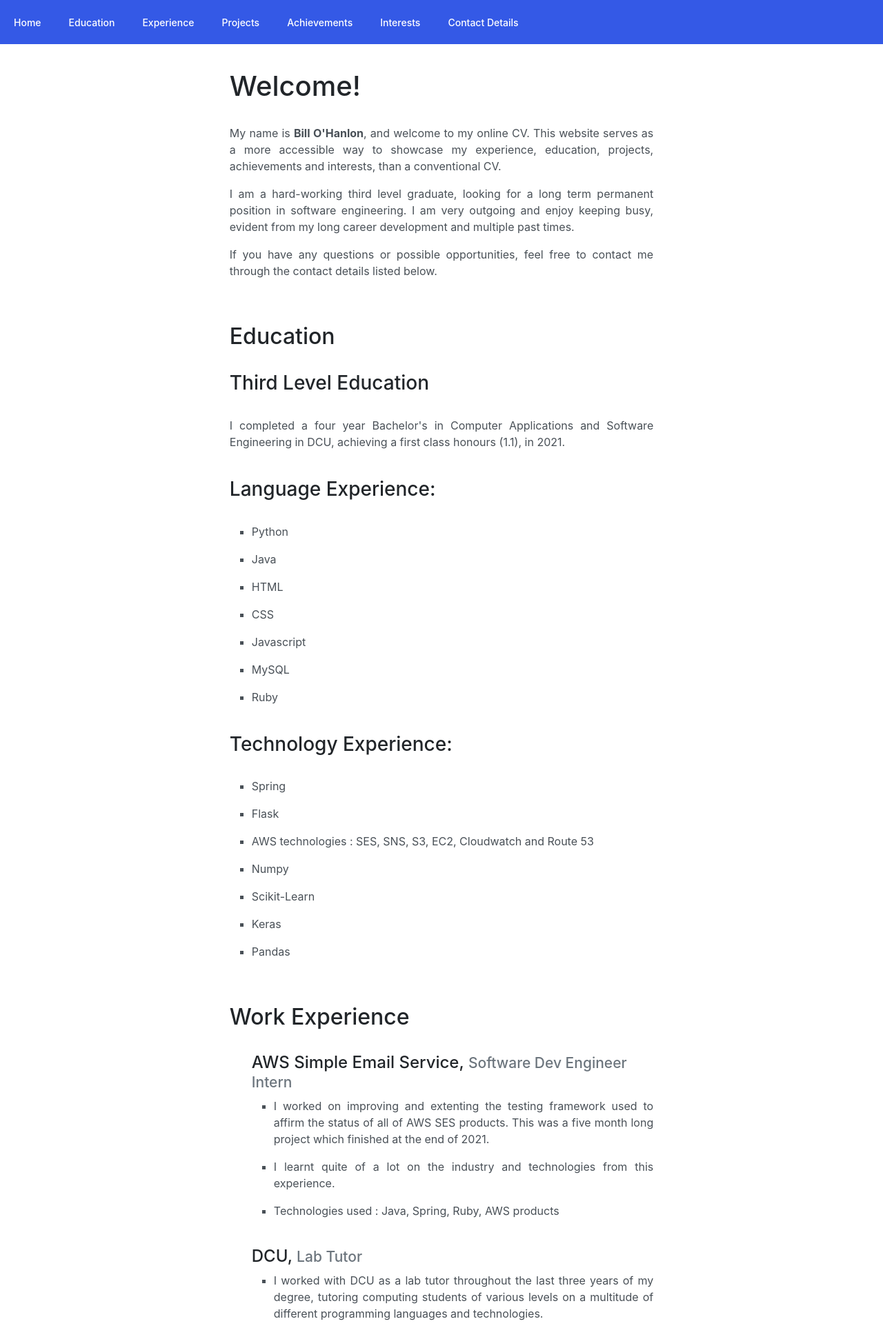
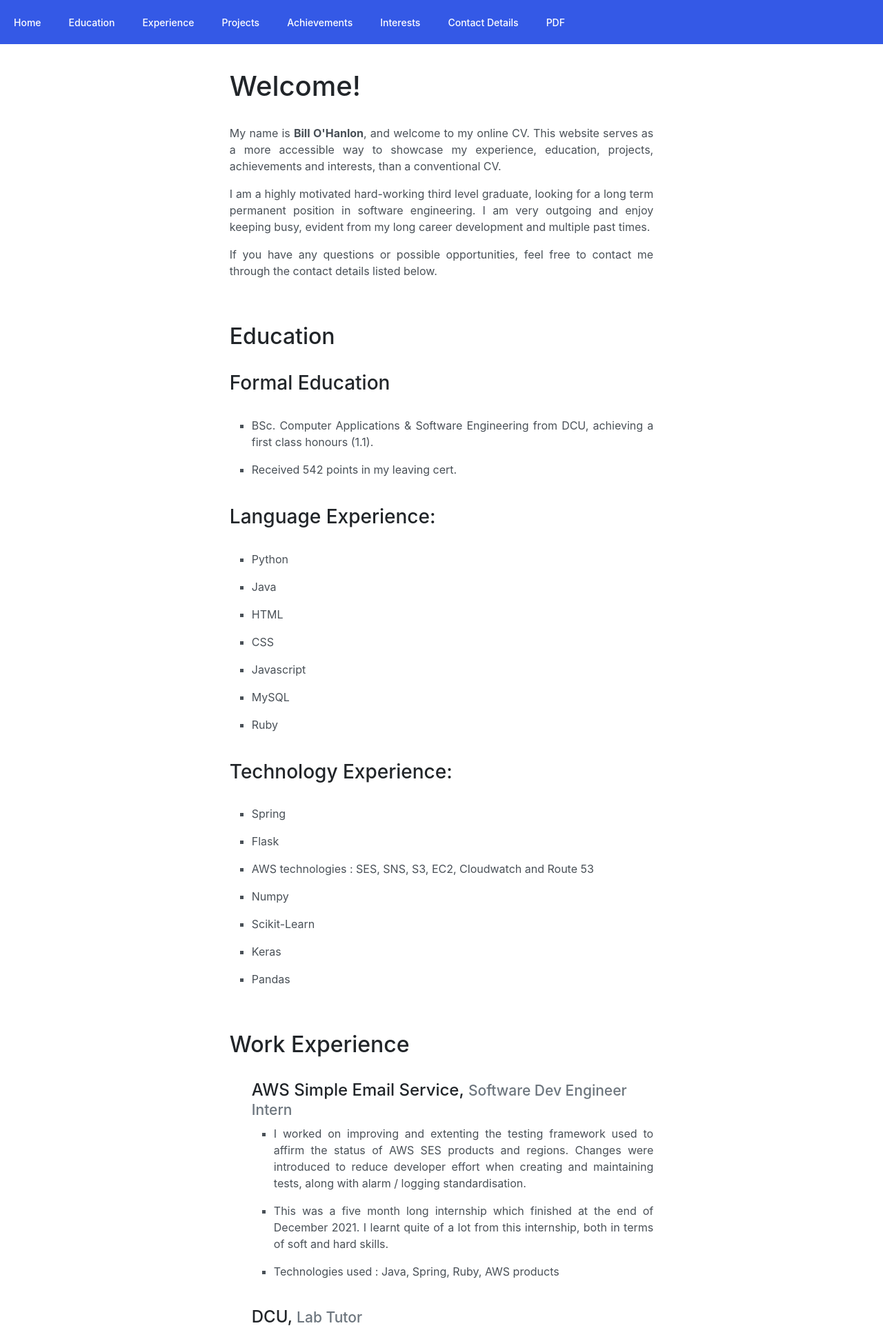
Before and after one commit to billoh28/CV-Website, a Flask app: page / in a window 1280 px wide. Shown: the top 1926 px of the page at 69% size. Run offline with Flask 2, Linux system fonts and the light colour scheme; some libraries are stand-ins or nearby versions.

Commit message:
Adding changes and pdf

```diff
--- a/cv_app.py
+++ b/cv_app.py
@@ -1,5 +1,5 @@
 #!flask/bin/python
-from flask import Flask, render_template, send_from_directory
+from flask import Flask, render_template, send_from_directory, send_file
 
 # Networking requirements
 import socket
@@ -84,6 +84,11 @@ def project():
 def interests():
     return render_template("interests.html")
 
+# Interests Page
+@app.route("/download", methods=["GET"])
+def pdf():
+    return send_file(os.path.join(DIR, 'static', "CV_Bill_O'Hanlon.pdf"))
+
 # Browser Icon
 @app.route("/favicon.ico")
 def favicon():
--- a/templates/base.html
+++ b/templates/base.html
@@ -65,6 +65,7 @@
                             <li class="nav-item"><a class="nav-link" id="achievements">Achievements</a></li>
                             <li class="nav-item"><a class="nav-link" id="interests">Interests</a></li>
                             <li class="nav-item"><a class="nav-link" id="contact">Contact Details</a></li>
+                            <li class="nav-item"><a class="nav-link" href="/download">PDF</a></li>
                         </ul>
                     </div>
                 </div>
--- a/templates/home.html
+++ b/templates/home.html
@@ -7,7 +7,7 @@
         <!-- <img src="static/IMG_20200724_122912.jpg" alt="" class="home-image"> -->
         <br>
         <p>My name is <strong>Bill O'Hanlon</strong>, and welcome to my online CV. This website serves as a more accessible way to showcase my experience, education, projects, achievements and interests, than a conventional CV.</p>
-        <p>I am a hard-working third level graduate, looking for a long term permanent position in software engineering. I am very outgoing and enjoy keeping busy, evident from my long career development and multiple past times.</p>
+        <p>I am a highly motivated hard-working third level graduate, looking for a long term permanent position in software engineering. I am very outgoing and enjoy keeping busy, evident from my long career development and multiple past times.</p>
         <p>If you have any questions or possible opportunities, feel free to contact me through the contact details listed below.</p>
     </div>
 </div>
@@ -18,9 +18,11 @@
     <h2 id="edu">Education</h2>
     <div class="page">
         <br>
-        <h3>Third Level Education</h3><br>
-        <p>I completed a four year Bachelor's in Computer Applications and Software Engineering in DCU, achieving a first class honours (1.1), in 2021.</p>
-
+        <h3>Formal Education</h3><br>
+        <ul>
+            <li><p>BSc. Computer Applications & Software Engineering from DCU, achieving a first class honours (1.1).</p></li>
+            <li><p>Received 542 points in my leaving cert.</p></li>
+        </ul>
         <br>
 
         <h3>Language Experience:</h3>
@@ -62,8 +64,8 @@
         <ul>
             <h4>AWS Simple Email Service, <small class="text-muted">Software Dev Engineer Intern</small></h4>
             <ul>
-                <li><p>I worked on improving and extenting the testing framework used to affirm the status of all of AWS SES products. This was a five month long project which finished at the end of 2021.</p></li>
-                <li><p>I learnt quite of a lot on the industry and technologies from this experience.</p></li>
+                <li><p>I worked on improving and extenting the testing framework used to affirm the status of AWS SES products and regions. Changes were introduced to reduce developer effort when creating and maintaining tests, along with alarm / logging standardisation.</p></li>
+                <li><p>This was a five month long internship which finished at the end of December 2021. I learnt quite of a lot from this internship, both in terms of soft and hard skills.</p></li>
                 <li><p>Technologies used : Java, Spring, Ruby, AWS products</p></li>
             </ul>
 
@@ -196,7 +198,7 @@
         <br>
         <ul>
             <li><p>I enjoy going to the gym. The gym helps further my discipline skills and is good for my overall health and well being.</p></li>
-            <li><p>Frankly, I'm a person who enjoys being active. For instance, I enjoy going on hikes and surfing with my friends. We've have completed numerous hikes and trails across America and Ireland, namely climbing to Clouds Rest in Yosemite National Park, California and Mount Erigal in County Donegal, Ireland.</p></li>
+            <li><p>Frankly, I'm a person who enjoys being active. For instance, I enjoy going on hikes and surfing with my friends. We've completed numerous hikes and trails across America and Ireland, namely climbing to Clouds Rest in Yosemite National Park, California and Mount Errigal in County Donegal, Ireland.</p></li>
         </ul>
     </div>
 </div>
```
Also changed, not shown: 1 other file.
